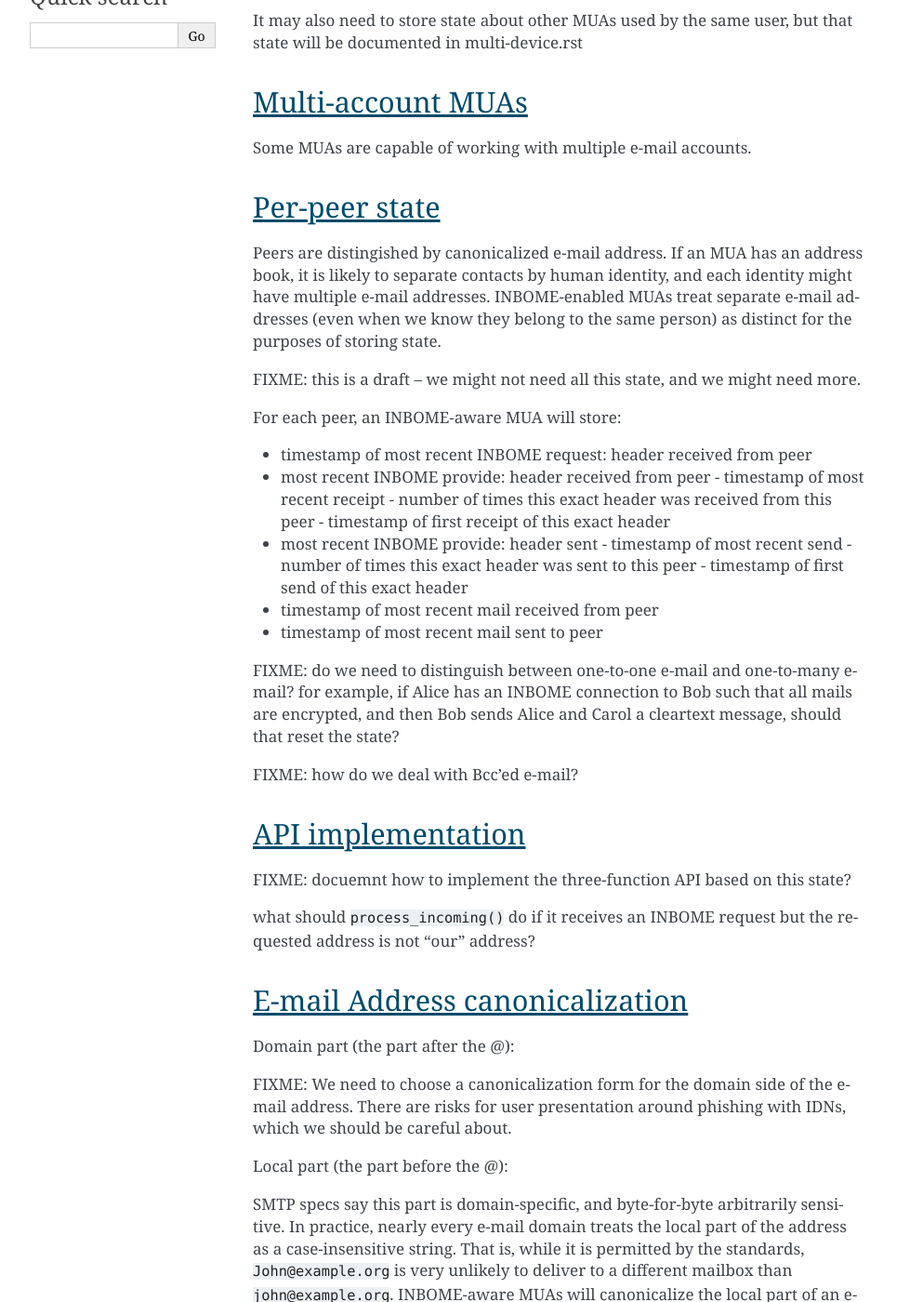
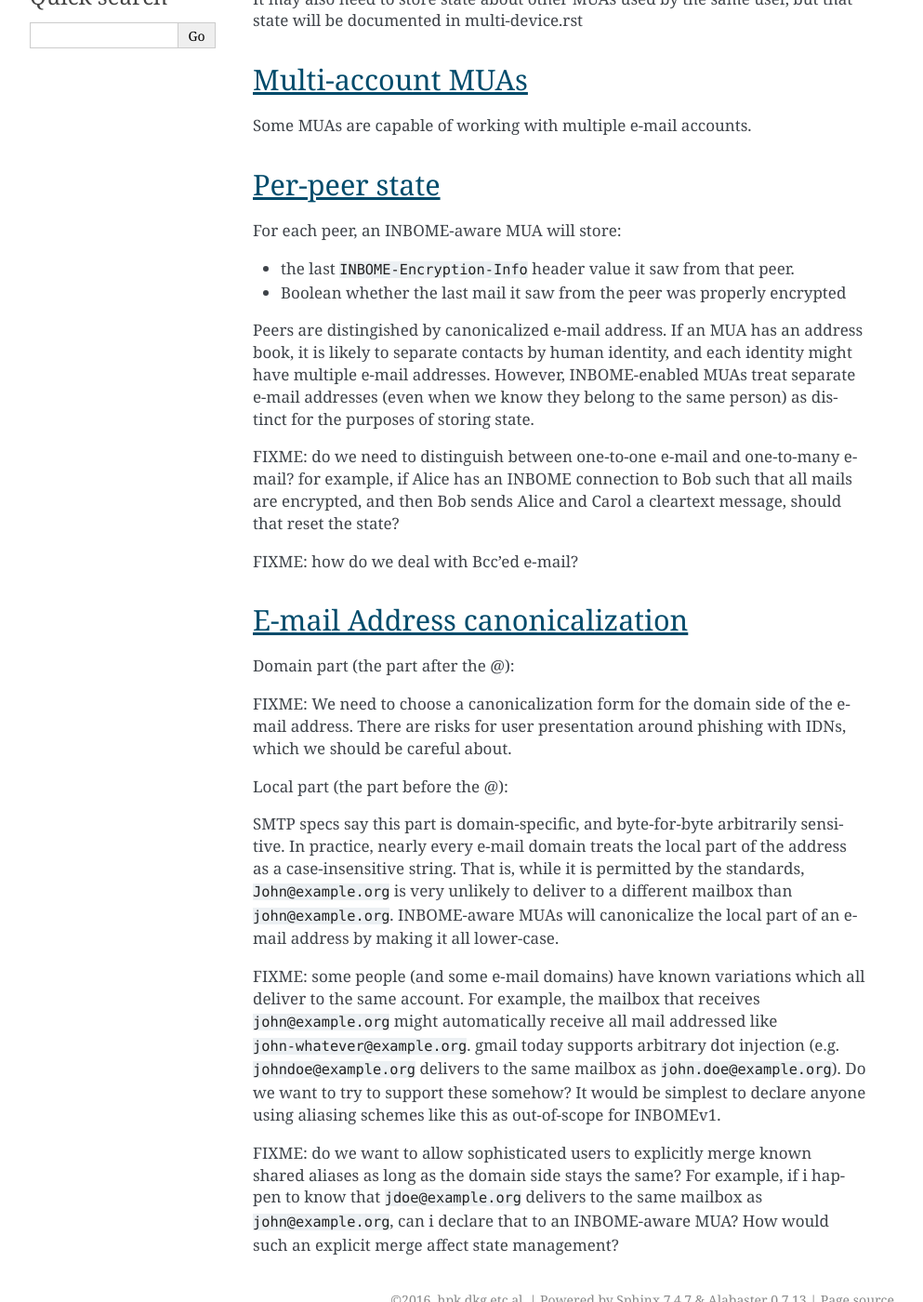
Before and after one commit to autocrypt/autocrypt, a Sphinx documentation site: the page built from doc/mua-state.rst, in a window 1280 px wide and 1400 px high, scrolled down 367 px. Shown: the whole window at 93% size, without its empty margins (148-1141 px from the left). Built offline with Sphinx 7.4.7, drawn with Linux system fonts in a browser that asks for light colours.

Commit message:
some fixes and remove all timestamps from mua-state as i think it's not needed.

```diff
--- a/doc/mua-state.rst
+++ b/doc/mua-state.rst
@@ -2,7 +2,6 @@ Internal state for MUA
 ======================
 
 .. contents::
-
 
 INBOME assumes that every communicating MUA has some structured
 internal state about the peers that the user communicates with.
@@ -18,33 +17,18 @@ Some MUAs are capable of working with multiple e-mail accounts.
 Per-peer state
 --------------
 
+For each peer, an INBOME-aware MUA will store:
+
+- the last ``INBOME-Encryption-Info`` header value it saw from that peer.
+
+- Boolean whether the last mail it saw from the peer was properly encrypted
+
 Peers are distingished by canonicalized e-mail address.  If an MUA has
 an address book, it is likely to separate contacts by human identity,
 and each identity might have multiple e-mail addresses.
-INBOME-enabled MUAs treat separate e-mail addresses (even when we know
+However, INBOME-enabled MUAs treat separate e-mail addresses (even when we know
 they belong to the same person) as distinct for the purposes of
 storing state.
-
-FIXME: this is a draft -- we might not need all this state, and we
-might need more.
-
-For each peer, an INBOME-aware MUA will store:
-
-- timestamp of most recent INBOME request: header received from peer
-
-- most recent INBOME provide: header received from peer
-  - timestamp of most recent receipt
-  - number of times this exact header was received from this peer
-  - timestamp of first receipt of this exact header
-
-- most recent INBOME provide: header sent
-  - timestamp of most recent send
-  - number of times this exact header was sent to this peer
-  - timestamp of first send of this exact header
-
-- timestamp of most recent mail received from peer
-
-- timestamp of most recent mail sent to peer
 
 FIXME: do we need to distinguish between one-to-one e-mail and
 one-to-many e-mail?  for example, if Alice has an INBOME connection to
@@ -52,15 +36,6 @@ Bob such that all mails are encrypted, and then Bob sends Alice and
 Carol a cleartext message, should that reset the state?
 
 FIXME: how do we deal with Bcc'ed e-mail?
-
-API implementation
-------------------
-
-FIXME: docuemnt how to implement the three-function API based on this
-state?
-
-what should ``process_incoming()`` do if it receives an INBOME request
-but the requested address is not "our" address?
 
 
 E-mail Address canonicalization
--- a/doc/multi-device.rst
+++ b/doc/multi-device.rst
@@ -29,7 +29,7 @@ serializes its secret key material into a message encrypted by the the
 backup code.  This message is given a custom header and is sent to the
 account in question::
 
-    INBOME: backup;key_backup_data=<encrypted_secret_key>
+    INBOME-Secret-Key-Backup: key_backup_data=<encrypted_secret_key>
     From: alice@example.net
     To: alice@example
 
```
Also changed, not shown: doc/mua-keydiscovery.rst (+8 -5 lines).
